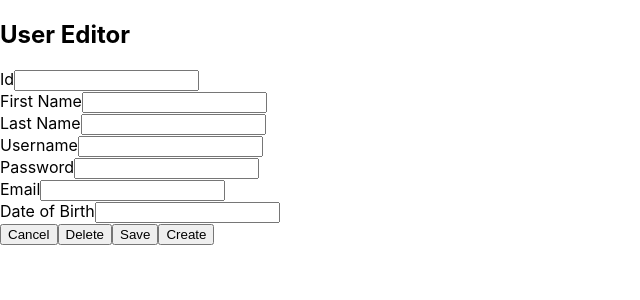
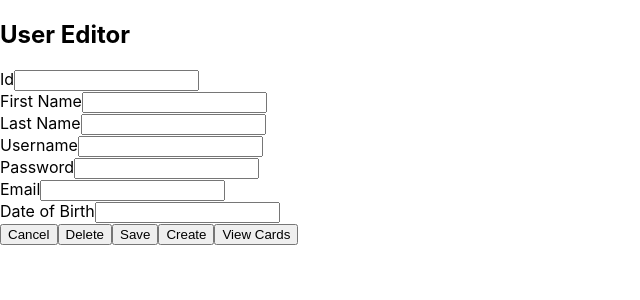
Before and after one commit to timaeusx/cs3200, a React (Create React App) app in the folder tt-webapp/: page /users/1/edit in a window 1280 px wide. Shown: the top 300 px of the page, without its empty margins (0-640 px from the left). Built offline with nearby package versions, Linux system fonts and the light colour scheme; no server answers.

Commit message:
Add link to all associated transit cards to the user edit screen

```diff
--- a/tt-webapp/src/UserFormEditor.js
+++ b/tt-webapp/src/UserFormEditor.js
@@ -53,6 +53,11 @@ const UserFormEditor = () => {
         <button className="btn btn-danger" onClick={() => {deleteUser(user.id)}}>Delete</button>
         <button className="btn btn-primary" onClick={() => {updateUser(user.id, user)}}>Save</button>
         <button className="btn btn-success" onClick={() => {createUser(user)}}>Create</button>
+        <button className="btn btn-primary"
+                onClick = {() => navigate(`/users/${user.id}/transitcards`,
+                    {state : {id : user.id, fn : user.firstname}})}>
+          View Cards
+        </button>
       </div>
   )
 }
```
